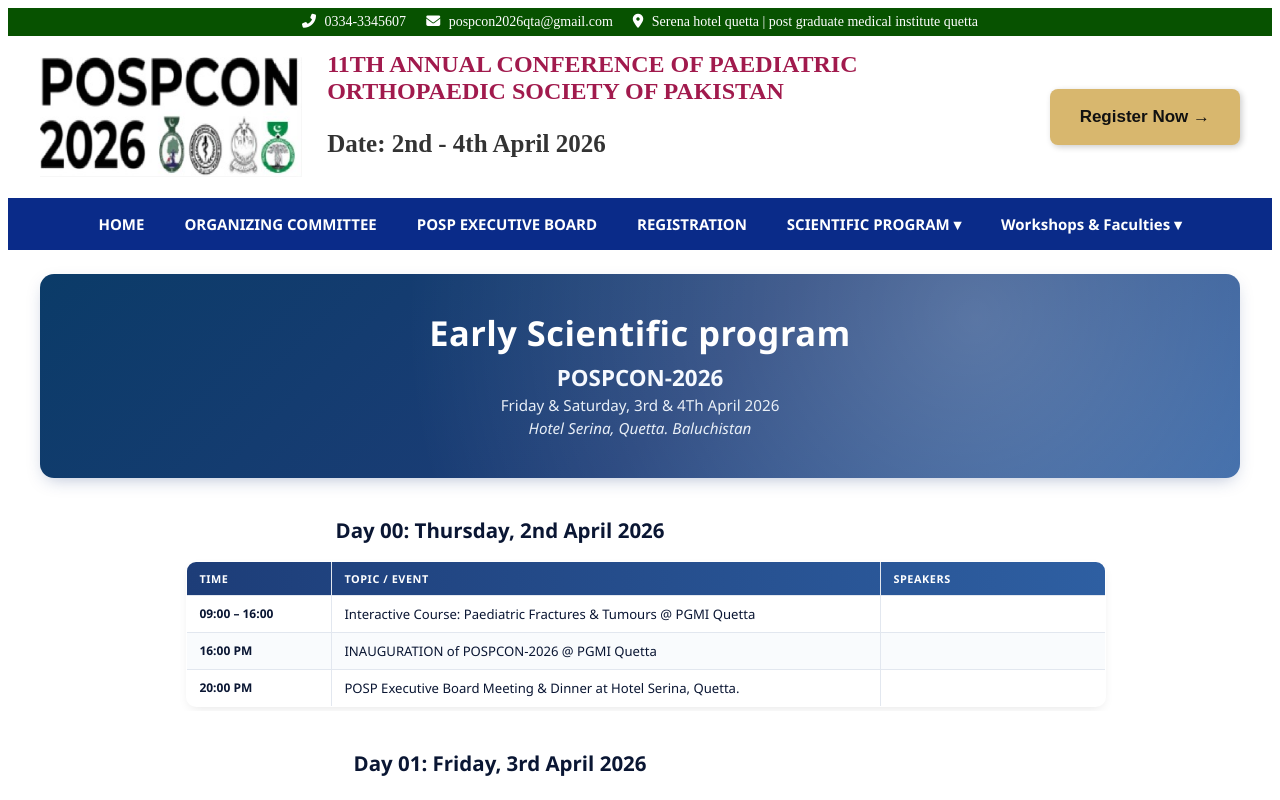
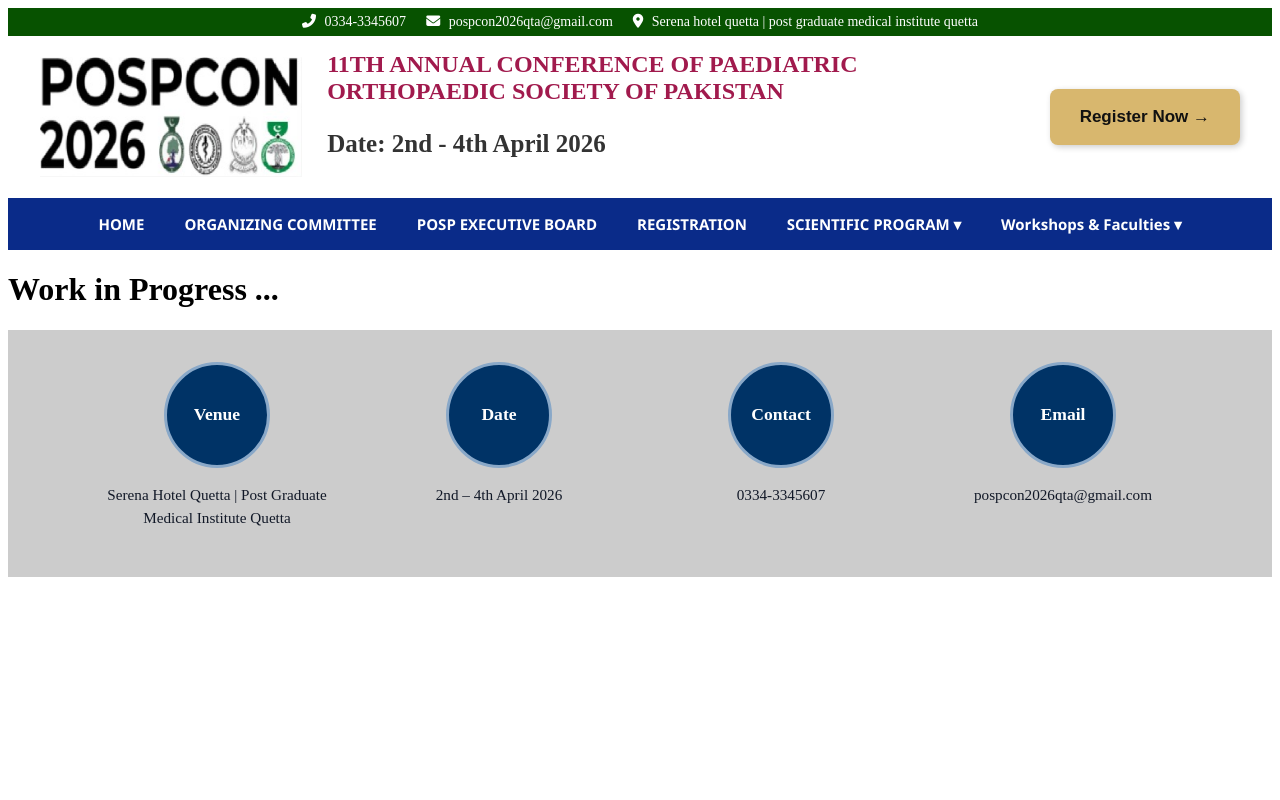
Before and after one commit to JameelAhmed072/pospcon, an Angular app: page /main-program in a window 1280 px wide. Shown: the top 800 px of the page. Built offline with nearby package versions, Linux system fonts and the light colour scheme.

Commit message:
commeneted all the pages except home page

```diff
--- a/src/app/deformity-correction-course/deformity-correction-course.component.html
+++ b/src/app/deformity-correction-course/deformity-correction-course.component.html
@@ -1,9 +1,10 @@
-<div class="course-container">
-  <!-- Title -->
+
+<h1>Work in Progress ...</h1>
+
+<!-- <div class="course-container">
   <h1 class="course-title">Cerebral Palsy Workshop</h1>
   <h2 class="course-subtitle">1st & 2nd April 2026</h2>
 
-  <!-- Table Wrapper -->
   <div class="table-wrapper">
     <table>
       <tbody>
@@ -44,8 +45,7 @@
         </tr>
         <tr>
           <td>9:35 – 9:45</td>
-          <!-- <td>Assessment of Skeletal Age Decision making</td>
-          <td>Taral Nagda</td> -->
+
         </tr>
         <tr>
           <td>9:45</td>
@@ -60,7 +60,6 @@
 <br><br><br>
 <div class="course-container">
 
-  <!-- Session 1 -->
   <div class="session-block">
     <div class="session-title">SESSION 1</div>
     <div class="table-wrapper">
@@ -86,7 +85,6 @@
     </div>
   </div>
 <br><br><br>
-  <!-- Session 2 -->
   <div class="session-block">
     <div class="session-title">SESSION 2</div>
     <div class="table-wrapper">
@@ -114,4 +112,4 @@
 
 </div>
 
-<h1 class="course-title">2:00 PM – CLOSING AND LUNCH</h1>
+<h1 class="course-title">2:00 PM – CLOSING AND LUNCH</h1> -->
--- a/src/app/international-faculty/international-faculty.component.html
+++ b/src/app/international-faculty/international-faculty.component.html
@@ -1,4 +1,7 @@
-<div class="org-committee-container">
+<h1>Work in Progress ...  </h1>
+
+
+<!-- <div class="org-committee-container">
   <h2 class="org-title">International Faculty</h2>
 
   <table class="org-table">
@@ -51,4 +54,4 @@
       </tr>
     </tbody>
   </table>
-</div>
+</div> -->
--- a/src/app/main-program/main-program.component.html
+++ b/src/app/main-program/main-program.component.html
@@ -1,4 +1,7 @@
-<div class="program-container">
+
+<h1>Work in Progress ...</h1>
+
+<!-- <div class="program-container">
     <section class="hero">
         <h1 class="main-title">{{ title }}</h1>
         <h2 class="conference-code">{{ conferenceCode }}</h2>
@@ -6,11 +9,9 @@
         <p class="venue">{{ venue }}</p>
     </section>
 
-    <!-- Loop days -->
     <div *ngFor="let day of days" class="day-block">
         <h2 class="day-heading">{{ day.label }}: <span class="day-date">{{ day.date }}</span></h2>
 
-        <!-- Pre-conference / events table -->
         <div *ngIf="day.events" class="table-wrapper">
             <table class="schedule-table">
                 <thead>
@@ -32,7 +33,6 @@
 
         <h3 *ngIf="day.heading" class="section-heading">{{ day.heading }}</h3>
 
-        <!-- Sessions -->
         <div *ngFor="let s of day.sessions" class="session-block">
             <h3 class="session-title">{{ s.name }} <span *ngIf="s.subtitle">— {{ s.subtitle }}</span> <small *ngIf="s.note" class="note">{{ s.note }}</small></h3>
             <h4 class="session-title">{{s.chairs}} : Prof. Javid Iqbal, Prof. Sikandar Hayat</h4>
@@ -58,10 +58,9 @@
         </div>
     </div>
 
-    <!-- Adjustable Topics -->
     <div class="adjustable-topics">
         <h2>TOPIC MAY BE ADJUSTED:</h2>
         <ul>
             <li *ngFor="let t of adjustableTopics">{{ t }}</li>
         </ul>
-    </div>
+    </div> -->
--- a/src/app/national-faculty/national-faculty.component.html
+++ b/src/app/national-faculty/national-faculty.component.html
@@ -1,4 +1,6 @@
-<div class="org-committee-container">
+<h1>Work in Progress ...</h1>
+
+<!-- <div class="org-committee-container">
   <h2 class="org-title">National Faculty</h2>
 
   <table class="org-table">
@@ -110,4 +112,4 @@
       </tr>
     </tbody>
   </table>
-</div>
+</div> -->
--- a/src/app/organizing-committee/organizing-committee.component.html
+++ b/src/app/organizing-committee/organizing-committee.component.html
@@ -1,4 +1,7 @@
-<div class="org-row org-row-two">
+
+<h1>Work in Progress... </h1>
+
+<!-- <div class="org-row org-row-two">
     <div class="org-member">
         <img src="assets/Dr-Asalam Mengal.jpeg" alt="Dr. Muhammad Aslam Mengal" class="org-img" />
         <div class="org-info">
@@ -47,19 +50,9 @@
   <table class="org-table">
     <thead>
       <tr>
-        <!-- <th>Name</th> -->
-        <!-- <th>Role</th> -->
       </tr>
     </thead>
     <tbody>
-      <!-- <tr>
-        <td data-label="Name">Prof. Amanullah Khan Kakar</td>
-        <td data-label="Role">Co-Chairman</td>
-      </tr>
-      <tr>
-        <td data-label="Name">Prof. Atiq ur Rehman</td>
-        <td data-label="Role">Co-Chairman</td>
-      </tr> -->
       <tr>
         <td data-label="Name">Dr. Tariq Hassani</td>
         <td data-label="Role">Member</td>
@@ -126,4 +119,4 @@
       </tr>
     </tbody>
   </table>
-</div>
+</div> -->
--- a/src/app/posp-executive-board/posp-executive-board.component.html
+++ b/src/app/posp-executive-board/posp-executive-board.component.html
@@ -1,4 +1,7 @@
-<div class="executive-board-container">
+
+<h1>Work in Progress ...</h1>
+
+<!-- <div class="executive-board-container">
   <h2 class="section-title">POSP Executive Board</h2>
 
   <div class="cards-row">
@@ -50,8 +53,6 @@
       </div>
     </div>
   </div>
-
-  <!-- Executive Members Section -->
   <div class="executive-members-section">
     <h3 class="executive-members-title">Executive Members</h3>
 
@@ -94,7 +95,6 @@
     </div>
   </div>
 
-  <!-- Third Row - Same as First Row -->
   <div class="cards-row">
     <div class="member-card">
       <div class="image-container">
@@ -145,7 +145,6 @@
     </div>
   </div>
 
-  <!-- Fourth Row - 3 Cards -->
   <div class="cards-row cards-row-three">
     <div class="member-card">
       <div class="image-container">
@@ -183,4 +182,4 @@
       </div>
     </div>
   </div>
-</div>
+</div> -->
--- a/src/app/pre-conference-workshops/pre-conference-workshops.component.html
+++ b/src/app/pre-conference-workshops/pre-conference-workshops.component.html
@@ -1,4 +1,7 @@
-<div class="workshop-header">
+<h1>Work in Progress ...</h1>
+
+
+<!-- <div class="workshop-header">
   <div class="header-content">
     <span class="pre-title">Pre POSPCON 2026</span>
     <h1 class="main-title">Quetta One Day Workshop</h1>
@@ -29,3 +32,4 @@
           (click)="goToSlide(i)"></span>
   </div>
 </div>
+ -->
--- a/src/app/registration/registration.component.html
+++ b/src/app/registration/registration.component.html
@@ -1,4 +1,6 @@
-<div class="container">
+
+<h1>Work in Progress ... </h1>
+<!-- <div class="container">
   <h1 class="heading">
     Click The Button To Download Registration Form
   </h1>
@@ -12,7 +14,6 @@
   </button>
 
   <p>OR</p>
-  <!-- Centered button with QR code positioned to the right -->
   <div class="google-form-row">
     <button class="download-btn google-btn" (click)="openGoogleForm()">
       Fill Google Form
@@ -23,11 +24,7 @@
     </div>
   </div>
 
-  <!-- <p class="note">
-    NOTE: After filling up the form, send it back to the given email address.
-  </p> -->
-
   <p class="email">
     <a href="mailto:Pospconference@Gmail.Com">pospcon2026qta@gmail.com</a>
   </p>
-</div>
+</div> -->
```
